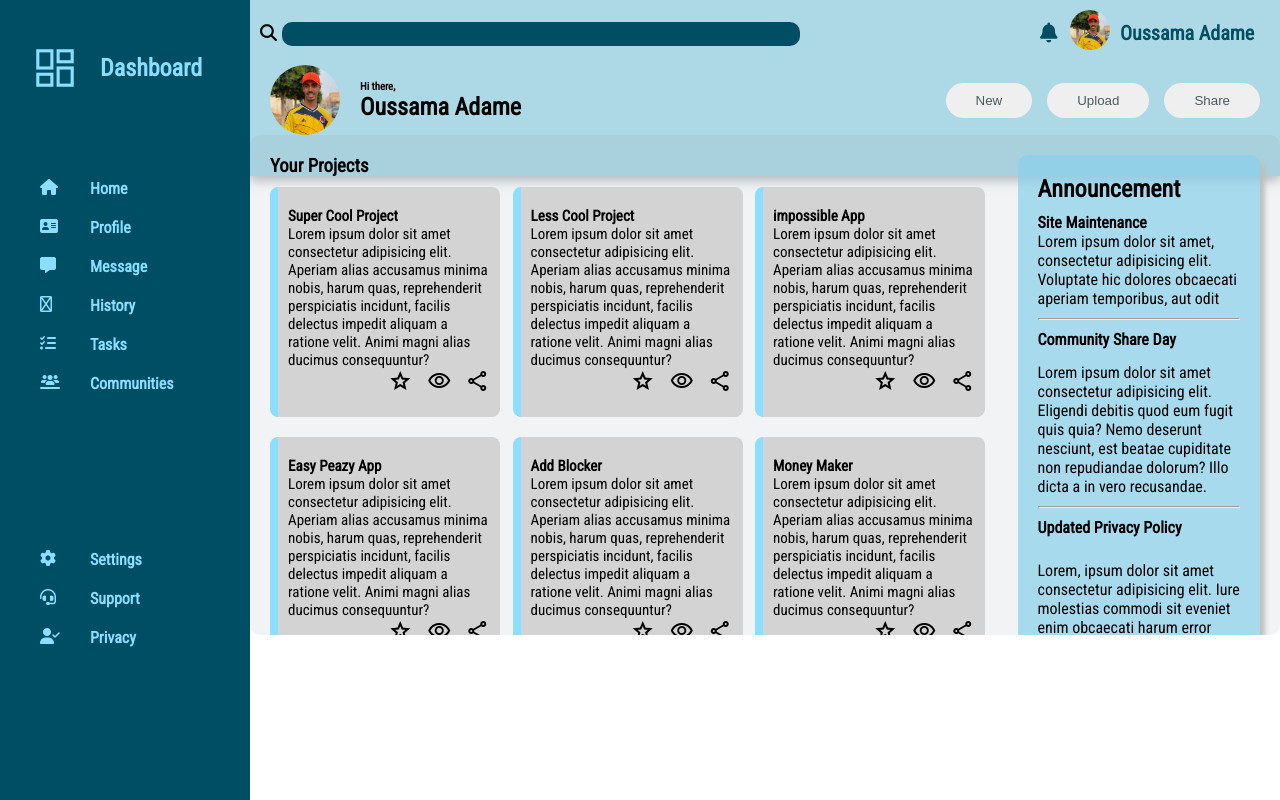
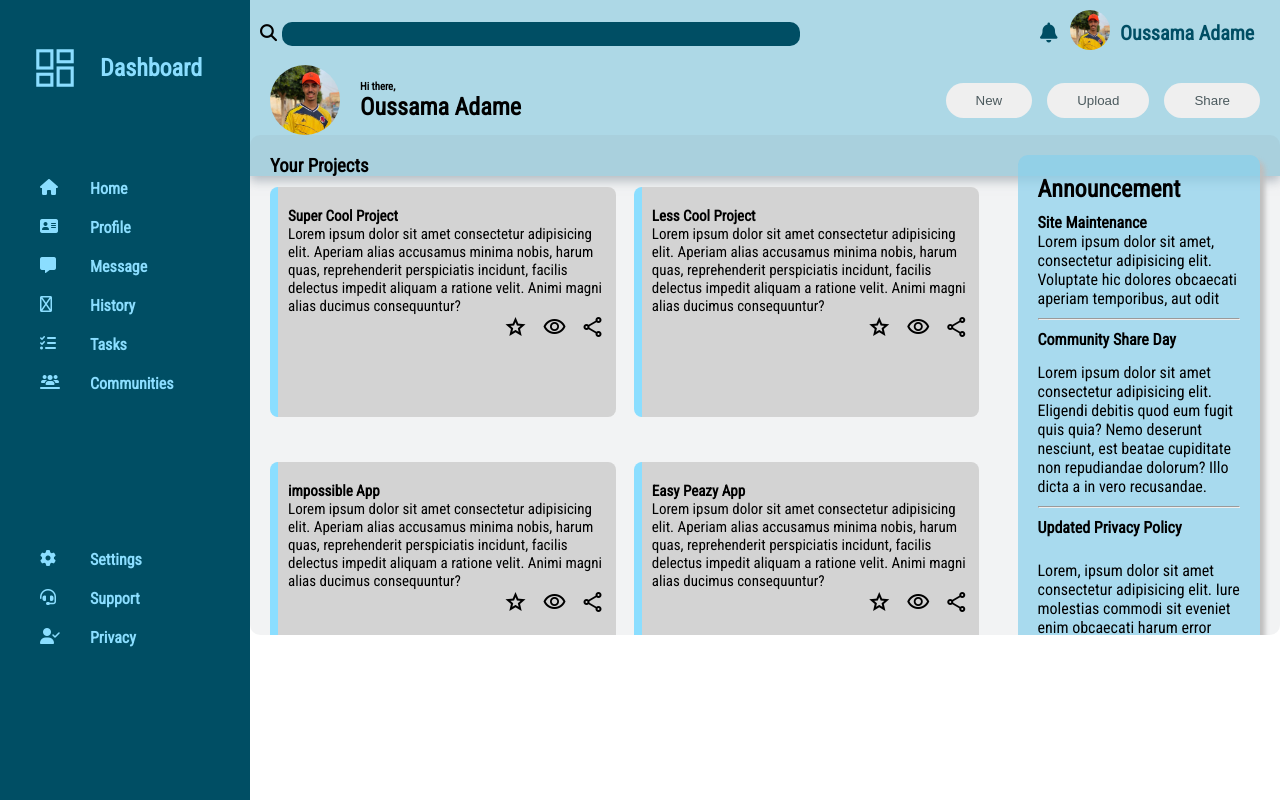
Before and after one commit to tighei/Admin-Dashboard.github.io, a plain HTML site: page index.html in a window 1280 px wide. Drawn offline with nearby package versions, Linux system fonts and the light colour scheme.

Commit message:
change the cards grid

```diff
--- a/style.css
+++ b/style.css
@@ -146,9 +146,9 @@ header{
 }
 
 .cards{
-    row-gap: 20px;
+    row-gap: 45px;
     display: grid;
-    grid-template: repeat(3,230px)/ repeat(3,2fr);
+    grid-template: repeat(3,230px)/ repeat(2,2fr);
     font-size: 15px;
     padding: 10px 0px 0px;
 }
```
